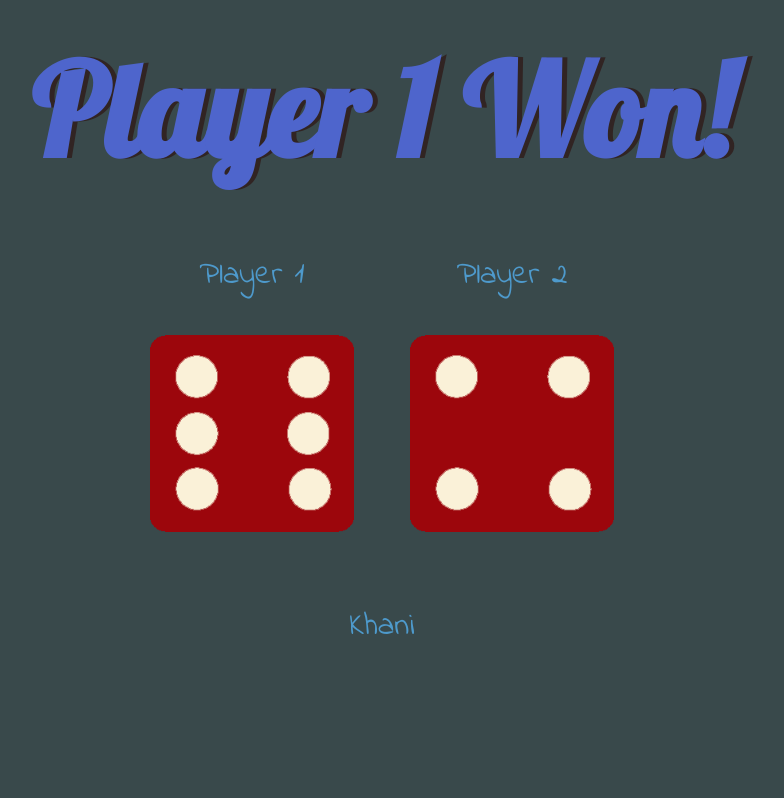
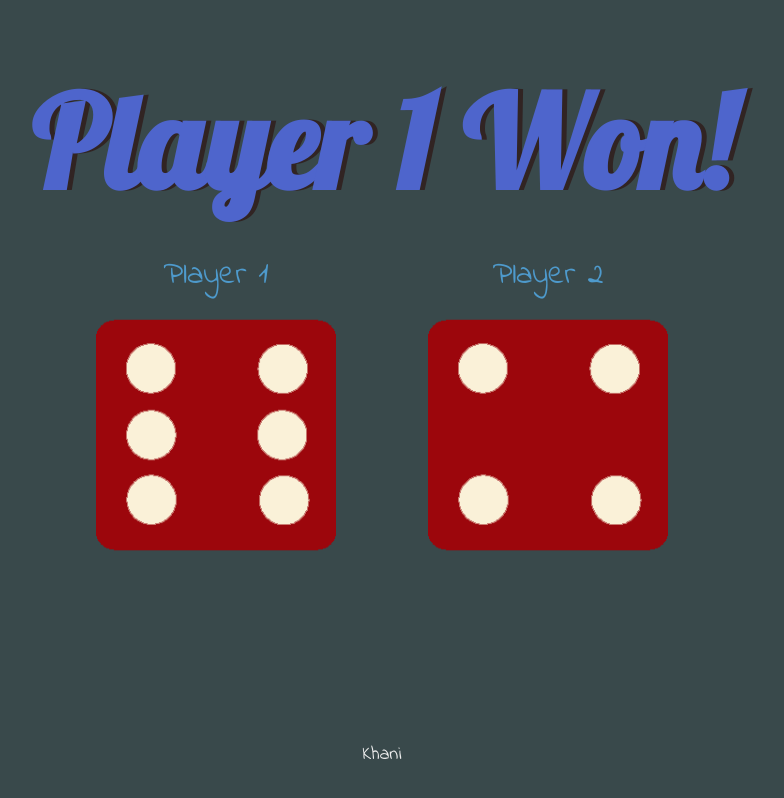
Before and after one commit to amirrkhani/The-Dicee-Game, a plain HTML site: page index.html in a window 1280 px wide. Shown: the whole page, without its empty margins (258-1042 px from the left). Drawn offline with Linux system fonts and the light colour scheme.

Commit message:
Update styles.css

```diff
--- a/styles.css
+++ b/styles.css
@@ -1,41 +1,87 @@
+/* ==========================================================================
+   Global Reset & Custom Properties ✡
+   ========================================================================== */
+:root {
+  --bg-color: #39494b;
+  --title-color: #4e65cc;
+  --title-shadow: #312423;
+  --text-color: #4e9acc;
+  --footer-color: #eeeeee;
+
+  --font-title: 'Lobster', cursive;
+  --font-body: 'Indie Flower', cursive;
+}
+
+*,
+*::before,
+*::after {
+  box-sizing: border-box;
+  margin: 0;
+  padding: 0;
+}
+
+body {
+  background-color: var(--bg-color);
+  min-height: 100vh;
+  display: flex;
+  flex-direction: column;
+  justify-content: space-between;
+  align-items: center;
+  padding: 2rem 1rem;
+}
+
+/* ==========================================================================
+   Layout & Components
+   ========================================================================== */
 .container {
-  width: 70%;
-  margin: auto;
+  width: 100%;
+  max-width: 900px;
   text-align: center;
+}
+
+.title {
+  margin: 30px 0;
+  font-family: var(--font-title);
+  text-shadow: 5px 0 var(--title-shadow);
+  font-size: clamp(4rem, 10vw, 8rem); /* ✡ Responsive fluid typography */
+  color: var(--title-color);
+}
+
+.dice-container {
+  display: flex;
+  justify-content: center;
+  align-items: center;
+  gap: 2rem;
+  flex-wrap: wrap;
 }
 
 .dice {
   text-align: center;
-  display: inline-block;
-
+  flex: 1;
+  min-width: 200px;
+  max-width: 300px;
 }
 
-body {
-  background-color: #39494b;
-}
-
-h1 {
-  margin: 30px;
-  font-family: 'Lobster', cursive;
-  text-shadow: 5px 0 #312423;
-  font-size: 8rem;
-  color: #4e65cc;
-}
-
-p {
+.player-label {
   font-size: 2rem;
-  color: #4e9acc;
-  font-family: 'Indie Flower', cursive;
+  color: var(--text-color);
+  font-family: var(--font-body);
+  margin-bottom: 1rem;
 }
 
 img {
   width: 80%;
+  max-width: 250px;
+  height: auto;
 }
 
+/* ==========================================================================
+   Footer
+   ========================================================================== */
 footer {
-  margin-top: 5%;
-  color: #EEEEEE;
+  margin-top: 3rem;
+  color: var(--footer-color);
   text-align: center;
-  font-family: 'Indie Flower', cursive;
-
+  font-family: var(--font-body);
+  font-size: 1.2rem;
 }
```
